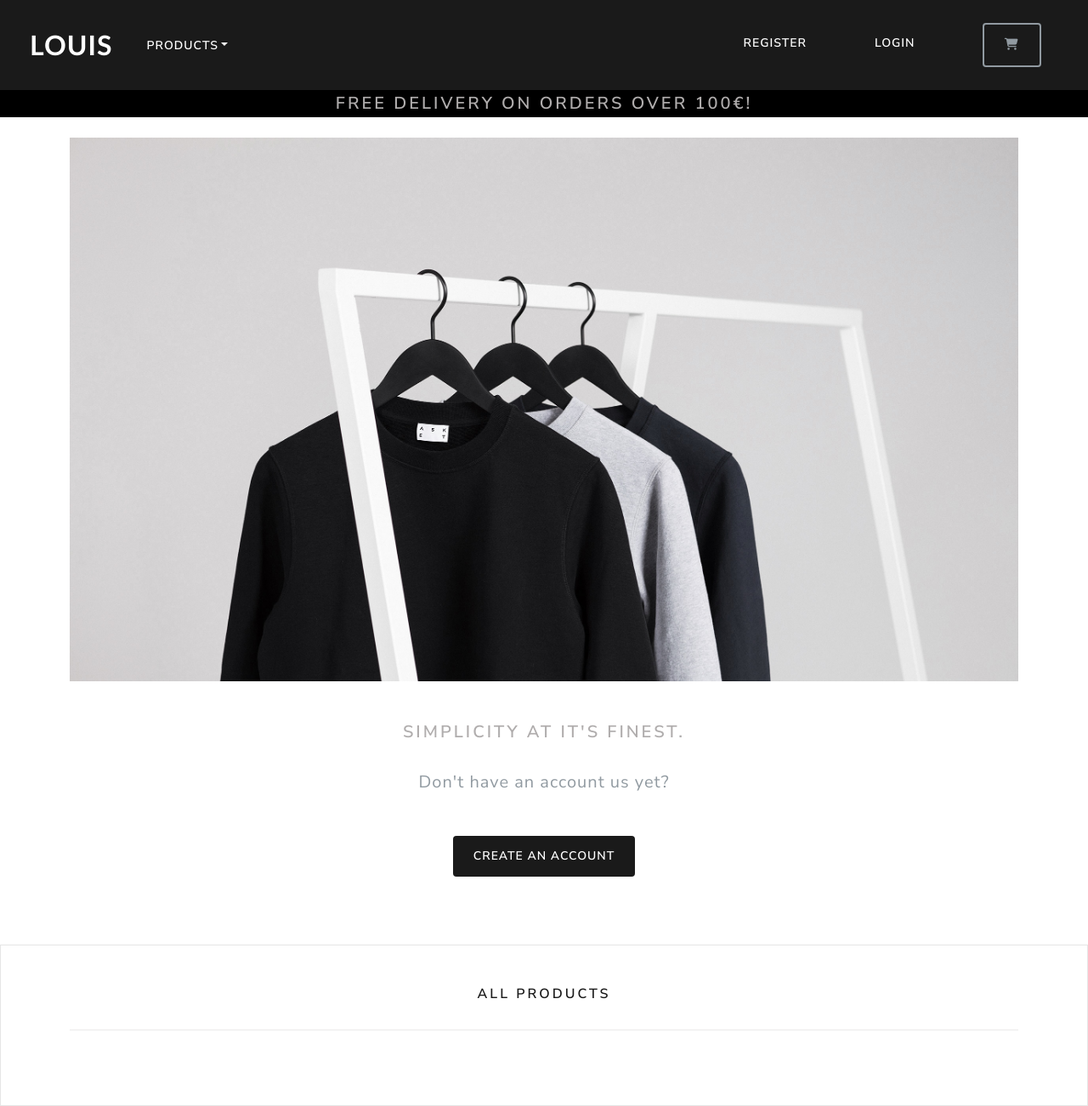
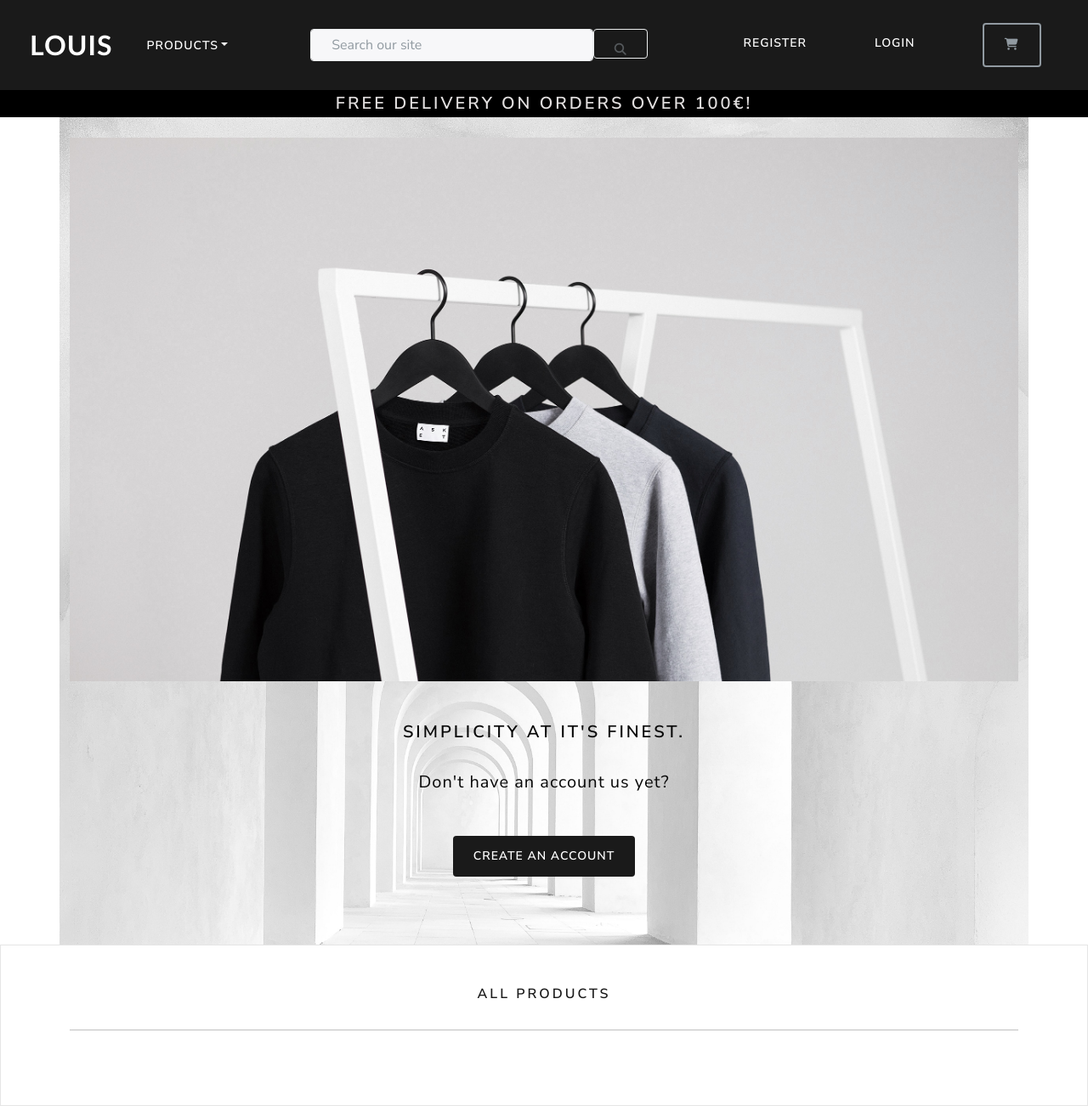
Before and after one commit to JoseParra28/Louis., a Django app: template store/templates/store/store.html in a window 1280 px wide. Shown: the whole page at 85% size. Run offline with Django 4.2, Linux system fonts and the light colour scheme; the template is opened without the code that fills it, so the values that code supplies are empty; some libraries are stand-ins or nearby versions.

Commit message:
added search bar to base template

```diff
--- a/store/static/css/base.css
+++ b/store/static/css/base.css
@@ -1,6 +1,7 @@
 :root {
     --background-color: rgb(18, 18, 18) ;
-    --font-color: rgb(176, 173, 173) ;
+    --font-color: rgb(7, 7, 7) ;
+    --font-color-2: rgb(227, 224, 224) ;
 }
 html {
     height: 100%;
@@ -13,14 +14,18 @@ body {
     color: var(--font-color);
     font-weight: 100;
 }
-h3, h4, h5 {
+h1, h2, h3, h4, h5 {
     color: var(--font-color);
 }
+p {
+    color: var(--font-color);
+}
+.logo-font {
+    color: var(--font-color-2);
+}
+
 #delivery-banner {
   position: relative;
-}
-strong {
-    color: var(--background-color);
 }
 .navbar-brand {
     font-size: 2rem;
@@ -32,6 +37,10 @@ strong {
     height: 80vh;
     display: flex;
 }
+.section-img {
+    background-image: url(/media/section-img.jpg);
+    background-size: cover;
+}
 .all-prod {
     display: flex;
     justify-content: center;
@@ -40,9 +49,11 @@ strong {
     display: flex;
     justify-content:space-evenly;
 }
-.products a{
-    margin: 1%;
-    display: flex;
+.products li {
+    margin: 7%;
+    display:inline-block;
+}
+.products a {
     justify-content: center;
     text-decoration: none;
     font-size: 1rem;
--- a/store/templates/store/base.html
+++ b/store/templates/store/base.html
@@ -64,6 +64,20 @@
                 </li>
             </ul>
         </div>
+        <div class="col-12 col-lg-4 my-auto py-1 py-lg-0">
+            <form method="GET" action="{% url 'store' %}">
+                <div class="input-group w-100">
+                    <input class="form-control border border-black rounded-1" type="text" name="q" placeholder="Search our site">
+                    <div class="input-group-append">
+                        <button class="form-control btn btn-black border border-black rounded-1" type="submit">
+                            <span class="icon">
+                                <i class="fas fa-search"></i>
+                            </span>
+                        </button>
+                    </div>
+                </div>
+            </form>
+        </div>
 
         <div class="collapse navbar-collapse text-center" id="navbarNavDropdown">
             <ul class="navbar-nav ms-auto">
@@ -88,6 +102,7 @@
                     </li>
                 &nbsp; &nbsp; &nbsp;
             </ul>
+
         </div>
     </nav>
     <div id="delivery-banner" class="row text-center">
@@ -95,6 +110,7 @@
             <h4 class="logo-font my-1">Free delivery on orders over 100€!</h4>
         </div>
     </div>
+
 </header>
     <body>
 
--- a/store/templates/store/store.html
+++ b/store/templates/store/store.html
@@ -8,7 +8,7 @@
 
     <!-- Introduction section -->
 
-    <section class="py-4 text-center container">
+    <section class="py-4 text-center container section-img">
       <div class="img-div">
         <div class="img-1"></div>
         <div class="img-2"></div>
@@ -17,7 +17,7 @@
             <div class="col-lg-6 col-md-8 mx-auto">
                 <h4> Simplicity at it's finest. </h4>
                 <br>
-                <p class="lead text-muted"> Don't have an account us yet?</p>
+                <p class="lead "> Don't have an account us yet?</p>
                 <br>
                 <a href="" class="btn btn-primary my-2"> Create an account </a>
             </div>
@@ -33,7 +33,10 @@
       <div class="products">
       <ul >
         {% for category in all_categories %}
-        <a  href="{{ category.get_absolute_url }}"> {{ category.name | capfirst }} </a>
+        <li>
+          <a  href="{{ category.get_absolute_url }}"> {{ category.name | capfirst }} </a>
+        </li>
+
         {% endfor %}
     </ul>
   </div>
--- a/store/views.py
+++ b/store/views.py
@@ -54,7 +54,7 @@ def edit_review(request, itemm_id):
         # return redirect('store')
     form = ReviewForm(instance=item)
     ctx = {'form': form}
-    return render(request, 'food/edit.html', ctx)
+    return render(request, 'store/add-review.html', ctx)
 
 def delete_item(request, itemm_id):
     item = get_object_or_404(Itemm, id=itemm_id)
```
Also changed, not shown: media/section-img.jpg (added).
